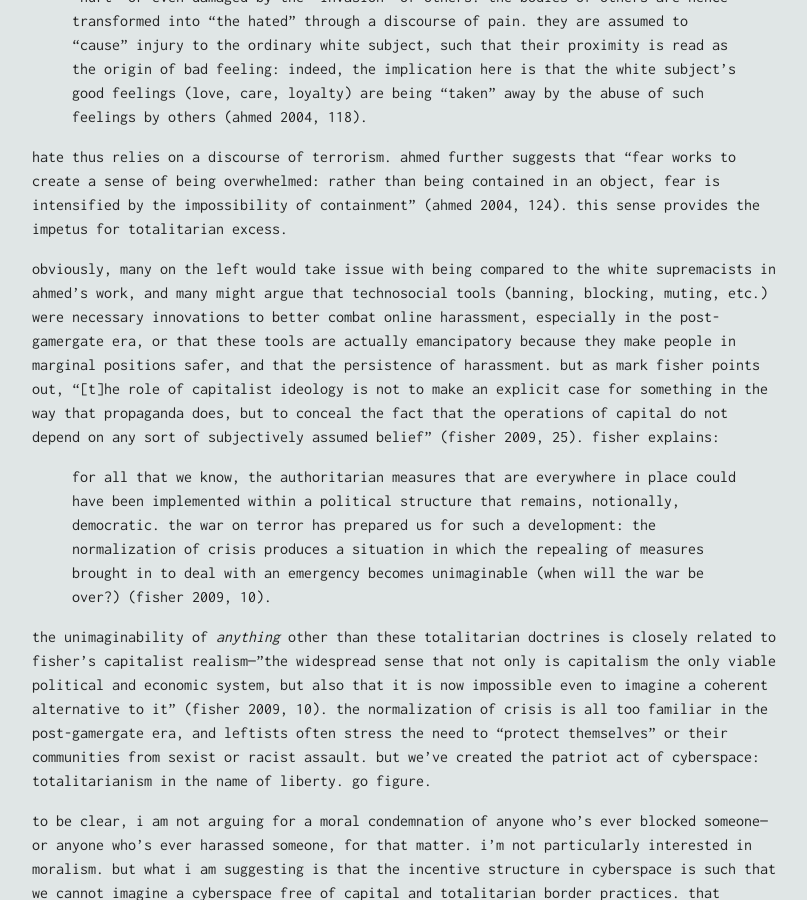
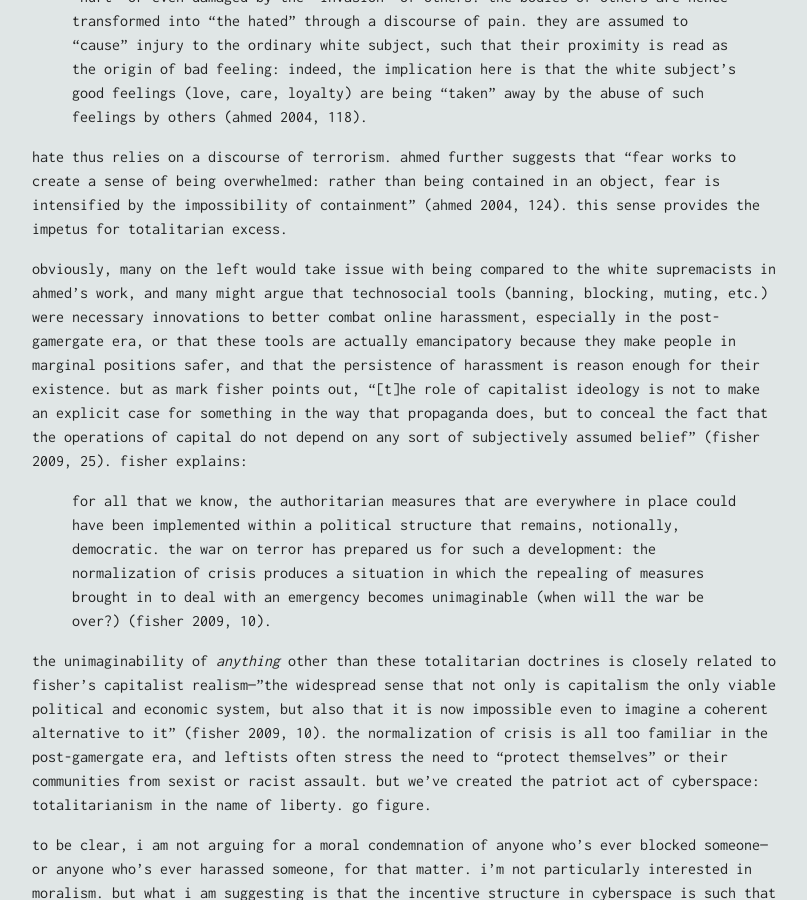
Before and after one commit to alychace/distort.jp, a Jekyll site: the page built from _posts/2019-04-20-hyper-stratification-and-cybernetic-capital.md, in a window 1280 px wide and 900 px high, scrolled down 5484 px. Shown: the whole window, without its empty margins (233-1040 px from the left). Built offline with Jekyll 4.4.1, drawn with Linux system fonts in a browser that asks for light colours; nearby versions of some CDN libraries.

Commit message:
Update 2019-04-20-hyper-stratification-and-cybernetic-capital.md

```diff
--- a/_posts/2019-04-20-hyper-stratification-and-cybernetic-capital.md
+++ b/_posts/2019-04-20-hyper-stratification-and-cybernetic-capital.md
@@ -47,7 +47,7 @@ Long ago, Anthropologist Mary Douglas noted that along lines of purity, "anomalo
 
 Hate thus relies on a discourse of terrorism. Ahmed further suggests that "fear works to create a sense of being overwhelmed: rather than being contained in an object, fear is intensified by the impossibility of containment" (Ahmed 2004, 124). This sense provides the impetus for totalitarian excess.
 
-Obviously, many on the left would take issue with being compared to the white supremacists in Ahmed's work, and many might argue that technosocial tools (banning, blocking, muting, etc.) were necessary innovations to better combat online harassment, especially in the post-GamerGate era, or that these tools are actually emancipatory because they make people in marginal positions safer, and that the persistence of harassment. But as Mark Fisher points out, "[t]he role of capitalist ideology is not to make an explicit case for something in the way that propaganda does, but to conceal the fact that the operations of capital do not depend on any sort of subjectively assumed belief" (Fisher 2009, 25). Fisher explains:
+Obviously, many on the left would take issue with being compared to the white supremacists in Ahmed's work, and many might argue that technosocial tools (banning, blocking, muting, etc.) were necessary innovations to better combat online harassment, especially in the post-GamerGate era, or that these tools are actually emancipatory because they make people in marginal positions safer, and that the persistence of harassment is reason enough for their existence. But as Mark Fisher points out, "[t]he role of capitalist ideology is not to make an explicit case for something in the way that propaganda does, but to conceal the fact that the operations of capital do not depend on any sort of subjectively assumed belief" (Fisher 2009, 25). Fisher explains:
 > For all that we know, the authoritarian measures that are everywhere in place could have been implemented within a political structure that remains, notionally, democratic. The War on Terror has prepared us for such a development: the normalization of crisis produces a situation in which the repealing of measures brought in to deal with an emergency becomes unimaginable (when will the war be over?) (Fisher 2009, 10).
 
 The unimaginability of _anything_ other than these totalitarian doctrines is closely related to Fisher's capitalist realism—"the widespread sense that not only is capitalism the only viable political and economic system, but also that it is now impossible even to imagine a coherent alternative to it" (Fisher 2009, 10). The normalization of crisis is all too familiar in the post-GamerGate era, and leftists often stress the need to "protect themselves" or their communities from sexist or racist assault. But we've created the Patriot Act of cyberspace: totalitarianism in the name of liberty. Go Figure.
```
